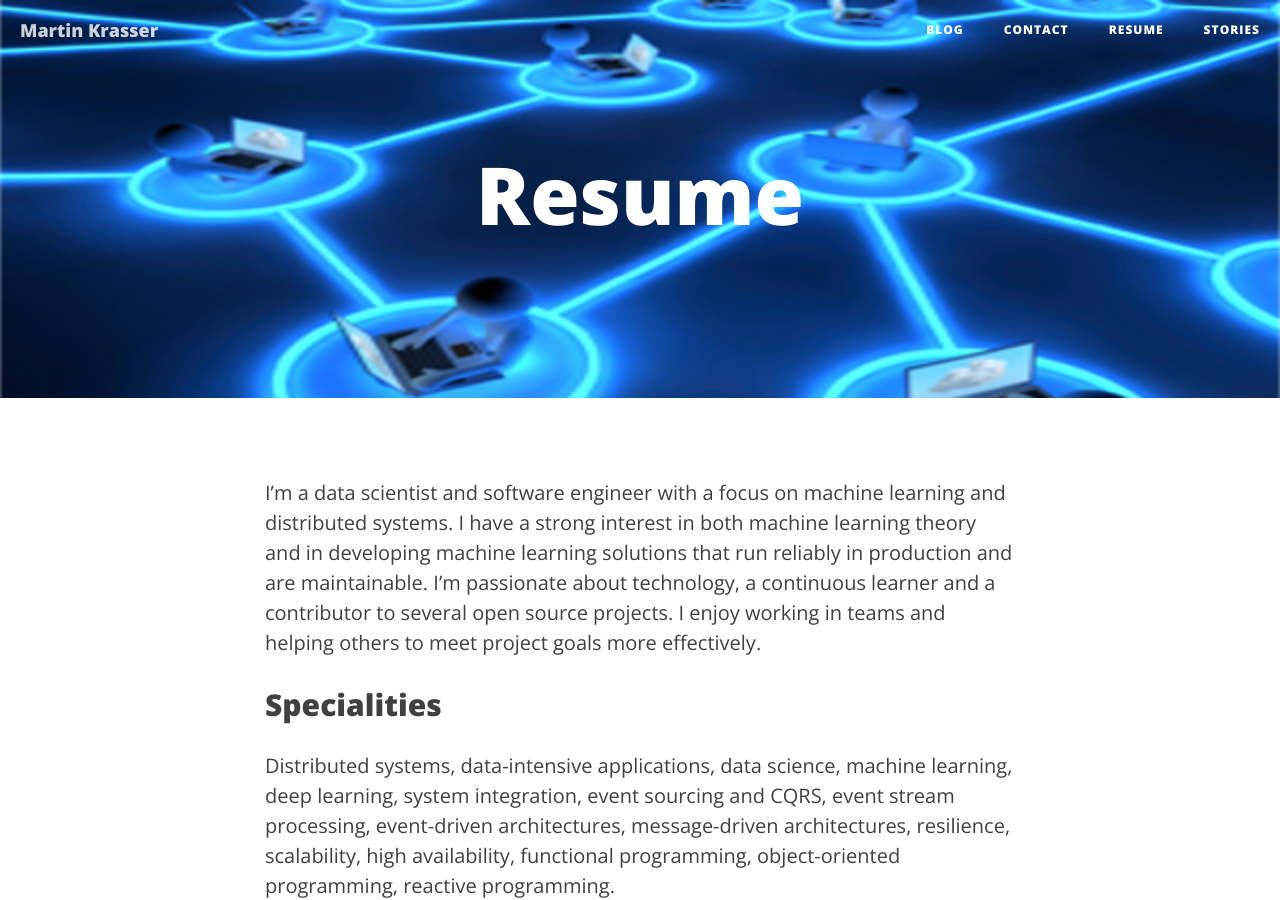
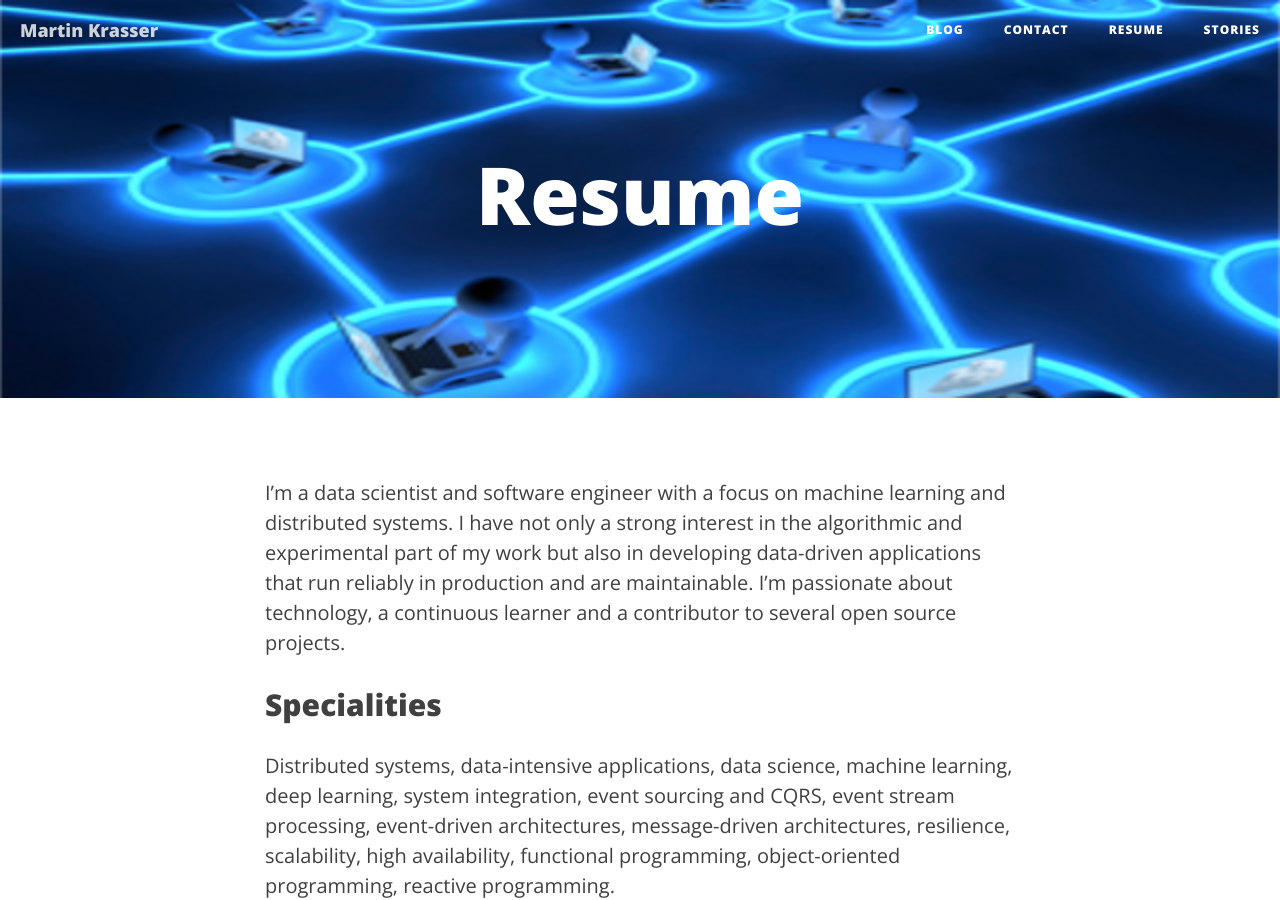
Before and after one commit to krasserm/krasserm.github.io, a Jekyll site: the page built from resume.md, in a window 1280 px wide and 900 px high. Built offline with Jekyll 4.4.1, drawn with Linux system fonts in a browser that asks for light colours.

Commit message:
Minor edit

```diff
--- a/resume.md
+++ b/resume.md
@@ -4,10 +4,10 @@ title: "Resume"
 header-img: "img/distributed.png"
 ---
 
-I'm a data scientist and software engineer with a focus on machine learning and distributed systems. I have a strong
-interest in both machine learning theory and in developing machine learning solutions that run reliably in production and
-are maintainable. I'm passionate about technology, a continuous learner and a contributor to several open source
-projects. I enjoy working in teams and helping others to meet project goals more effectively.
+I'm a data scientist and software engineer with a focus on machine learning and distributed systems. I have not only a
+strong interest in the algorithmic and experimental part of my work but also in developing data-driven applications that
+run reliably in production and are maintainable. I'm passionate about technology, a continuous learner and a contributor
+to several open source projects.
 
 ## Specialities
 
```
